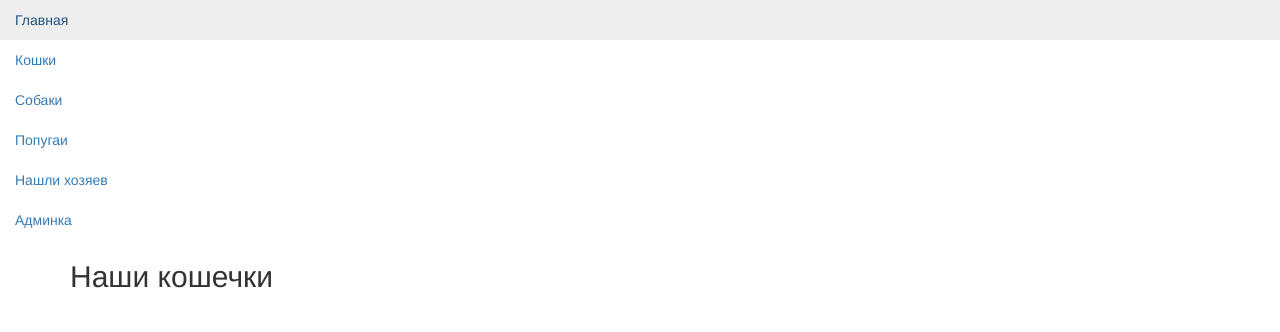
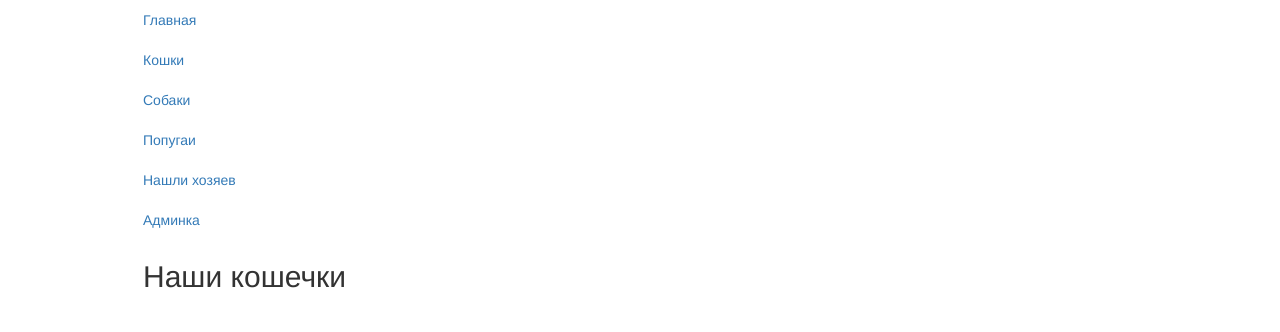
Before and after one commit to AlexanderPron/shelter, a Django app: page /cats/ in a window 1280 px wide. Shown: the top 332 px of the page. Run offline with Django 3.2, Linux system fonts and the light colour scheme; data that the repository does not hold is empty; some libraries are stand-ins or nearby versions.

Commit message:
starting frontend

```diff
--- a/shelter/pets/static/style/base.css
+++ b/shelter/pets/static/style/base.css
@@ -0,0 +1,10 @@
+.wrap{
+  margin: 0 auto;
+  width: 80%;
+}
+.nav-menu{
+  display: flex;
+}
+.head-nav{
+  display: inline;
+}
--- a/shelter/pets/templates/cats.html
+++ b/shelter/pets/templates/cats.html
@@ -9,6 +9,7 @@
     <h2 class = "head-title">Наши кошечки</h2> <br>
       <ul>
         {% for cat in cats %}
+          <li><a href="{{ cat.get_absolute_url }}"><img src="{{ cat.avatar_url }}" width="200" alt="{{ cat.name }}"></a></li>
           <li><a href="{{ cat.get_absolute_url }}">{{ cat.name }}</a></li>
         {% endfor %}
       </ul>
--- a/shelter/pets/templates/dogs.html
+++ b/shelter/pets/templates/dogs.html
@@ -9,6 +9,7 @@
     <h2 class = "head-title">Наши собачки</h2> <br>
       <ul>
         {% for dog in dogs %}
+          <li><a href="{{ dog.get_absolute_url }}"><img src="{{ dog.avatar_url }}" width="200" alt="{{ dog.name }}"></a></li>
           <li><a href="{{ dog.get_absolute_url }}">{{ dog.name }}</a></li>
         {% endfor %}
       </ul>
--- a/shelter/pets/templates/parrots.html
+++ b/shelter/pets/templates/parrots.html
@@ -9,6 +9,7 @@
     <h2 class = "head-title">Наши попугайчики</h2> <br>
       <ul>
         {% for parrot in parrots %}
+          <li><a href="{{ parrot.get_absolute_url }}"><img src="{{ parrot.avatar_url }}" width="200" alt="{{ parrot.name }}"></a></li>
           <li><a href="{{ parrot.get_absolute_url }}">{{ parrot.name }}</a></li>
         {% endfor %}
       </ul>
--- a/shelter/pets/templates/pet_detail.html
+++ b/shelter/pets/templates/pet_detail.html
@@ -6,6 +6,7 @@
 {% block page-title %} {{ pet.name }} {% endblock %}
 
 {% block content %}
+  <img src="{{ pet.avatar_url }}" width="200" alt="">
   <p> Здравствуйте! Меня зовут {{ pet.name }}</p> <br>
   <p> Мне {{ pet.approximate_age }} месяцев</p> <br>  <!-- Переделать возраст, надо вычислять "примерный возраст при поступлении + (текущая дата - дата поступления)", перевести в месяцы-->
   <p> Я очень хотел-бы жить с вами</p> <br>
--- a/shelter/pets/urls.py
+++ b/shelter/pets/urls.py
@@ -13,7 +13,6 @@ urlpatterns = [
   path('sheltered/', views.sheltered_page, name='sheltered'),
   url(r'^pets/(?P<pk>\d+)$', views.pet_detail_page, name='pet-detail'),
   url(r'^clients/(?P<pk>\d+)$', views.ClientDetailView.as_view(), name='client-detail'),
-
 ]
 urlpatterns += static(settings.STATIC_URL, document_root=settings.STATIC_ROOT)
 urlpatterns += static(settings.MEDIA_URL, document_root=settings.MEDIA_ROOT)
--- a/shelter/pets/views.py
+++ b/shelter/pets/views.py
@@ -54,9 +54,6 @@ def pet_detail_page(request, pk):
   }
   return HttpResponse(template.render(data_list, request))
 
-# class PetDetailView(generic.DetailView):
-#     model = Pet
-#     template_name = 'pet_detail.html'
 
 class ClientDetailView(generic.DetailView):
     model = Client
```
